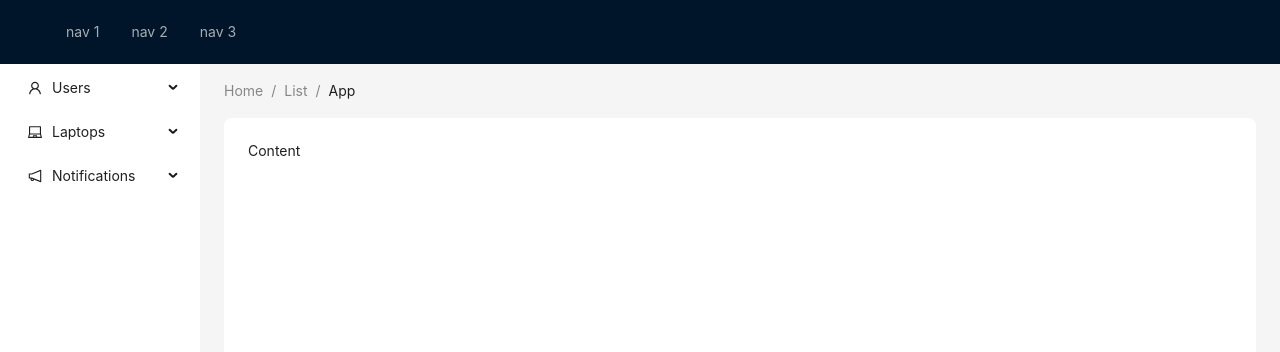
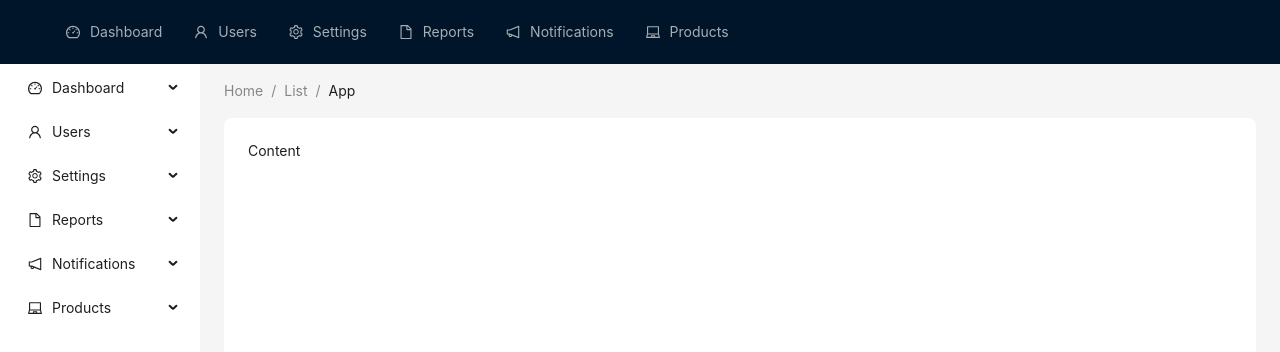
Before and after one commit to Daniws02/Admin-Test, a React app: page /products/new in a window 1280 px wide. Shown: the top 352 px of the page. Built offline with nearby package versions, Linux system fonts and the light colour scheme; the HTML template or start-up script is replaced by a standard one.

Commit message:
ajustando as rotas com o menu

```diff
--- a/src/Core/Layout/AppLayout.tsx
+++ b/src/Core/Layout/AppLayout.tsx
@@ -1,36 +1,8 @@
 import React from 'react';
 import { Layout, Menu, Breadcrumb, theme } from 'antd';
-import { LaptopOutlined, NotificationOutlined, UserOutlined } from '@ant-design/icons';
+import { menuItems } from './menuItems';
 
 const { Header, Content, Footer, Sider } = Layout;
-
-const items1 = ['1', '2', '3'].map((key) => ({
-  key,
-  label: `nav ${key}`,
-}));
-
-const routes = [
-  { name: 'Users', icon: UserOutlined, path: '/users' },
-  { name: 'Laptops', icon: LaptopOutlined, path: '/laptops' },
-  { name: 'Notifications', icon: NotificationOutlined, path: '/notifications' },
-];
-
-const items2 = routes.map((route, index) => {
-  const key = String(index + 1);
-  return {
-    key: `sub${key}`,
-    icon: React.createElement(route.icon),
-    label: route.name,
-    children: new Array(4).fill(null).map((_, j) => {
-      const subKey = index * 4 + j + 1;
-      return {
-        key: subKey,
-        label: `option${subKey}`,
-        path: `${route.path}/option${subKey}`,
-      };
-    }),
-  };
-});
 
 const AppLayout: React.FC = () => {
   const {
@@ -49,12 +21,11 @@ const AppLayout: React.FC = () => {
         <Menu
           theme="dark"
           mode="horizontal"
-          //defaultSelectedKeys={['2']}
-          items={items1}
           style={{
             flex: 1,
             minWidth: 0,
           }}
+          items={menuItems} // Aqui usamos os itens importados
         />
       </Header>
       <Layout>
@@ -66,13 +37,11 @@ const AppLayout: React.FC = () => {
         >
           <Menu
             mode="inline"
-            //defaultSelectedKeys={['1']}
-            //defaultOpenKeys={['sub1']}
             style={{
               height: '100%',
               borderRight: 0,
             }}
-            items={items2}
+            items={menuItems} // Usa os mesmos itens para o menu lateral
           />
         </Sider>
         <Layout
--- /dev/null
+++ b/src/Core/Layout/menuItems.tsx
@@ -0,0 +1,109 @@
+import React from 'react';
+import { UserOutlined, LaptopOutlined, NotificationOutlined, DashboardOutlined, SettingOutlined, FileOutlined } from '@ant-design/icons';
+
+const routes = [
+  {
+    key: 'dashboard',
+    icon: <DashboardOutlined />,
+    label: 'Dashboard',
+    path: '/dashboard',
+    children: [],
+  },
+  {
+    key: 'users',
+    icon: <UserOutlined />,
+    label: 'Users',
+    path: '/users',
+    children: [
+      {
+        key: 'list',
+        label: 'User List',
+        path: '/users/list',
+      },
+      {
+        key: 'create',
+        label: 'Create User',
+        path: '/users/create',
+      },
+      {
+        key: 'edit',
+        label: 'Edit User',
+        path: '/users/edit',
+      },
+    ],
+  },
+  {
+    key: 'settings',
+    icon: <SettingOutlined />,
+    label: 'Settings',
+    path: '/settings',
+    children: [
+      {
+        key: 'profile',
+        label: 'Profile Settings',
+        path: '/settings/profile',
+      },
+      {
+        key: 'security',
+        label: 'Security Settings',
+        path: '/settings/security',
+      },
+    ],
+  },
+  {
+    key: 'reports',
+    icon: <FileOutlined />,
+    label: 'Reports',
+    path: '/reports',
+    children: [
+      {
+        key: 'monthly',
+        label: 'Monthly Report',
+        path: '/reports/monthly',
+      },
+      {
+        key: 'annual',
+        label: 'Annual Report',
+        path: '/reports/annual',
+      },
+    ],
+  },
+  {
+    key: 'notifications',
+    icon: <NotificationOutlined />,
+    label: 'Notifications',
+    path: '/notifications',
+    children: [],
+  },
+  {
+    key: 'products',
+    icon: <LaptopOutlined />,
+    label: 'Products',
+    path: '/products',
+    children: [
+      {
+        key: 'inventory',
+        label: 'Product Inventory',
+        path: '/products/inventory',
+      },
+      {
+        key: 'new-product',
+        label: 'Add New Product',
+        path: '/products/new',
+      },
+    ],
+  },
+];
+
+const menuItems = routes.map((route) => ({
+  key: route.key,
+  icon: route.icon,
+  label: route.label,
+  children: route.children.map((subRoute) => ({
+    key: subRoute.key,
+    label: subRoute.label,
+    path: subRoute.path,
+  })),
+}));
+
+export { menuItems, routes };
```
